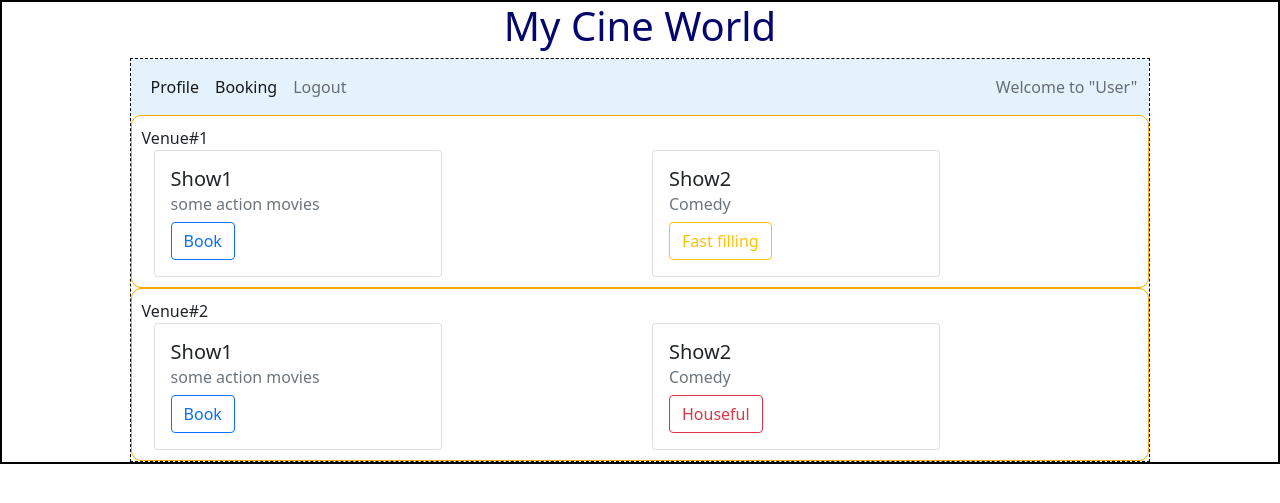
After one commit to abhay300504/my_ticketshow_app, a Python web app: template templates/user_dashboard.html in a window 1280 px wide. The commit adds this page. Shown: the top 503 px of the page. Run offline with Jinja, Linux system fonts and the light colour scheme; the template is opened without the code that fills it, so the values that code supplies are empty.

Commit message:
Last commit on 11nov

```diff
--- a/static/styles/main.css
+++ b/static/styles/main.css
@@ -22,6 +22,16 @@
     font-size : 16px;
     text-align : justify;
 }
+
+.outer_box{
+    border : 1px solid orange;
+    margin-top : 10px
+    margin : auto;
+    padding : 10px;
+    border-radius :10px;
+}
+
+
 .center{
     text-align : center;
     margin : auto;
--- /dev/null
+++ b/templates/user_dashboard.html
@@ -0,0 +1,98 @@
+<!DOCTYPE html>
+<html>
+  <head>
+    <link rel="stylesheet" href = "/static/styles/main.css">
+    <link href="https://cdn.jsdelivr.net/npm/bootstrap@5.0.2/dist/css/bootstrap.min.css" rel="stylesheet" integrity="sha384-EVSTQN3/azprG1Anm3QDgpJLIm9Nao0Yz1ztcQTwFspd3yD65VohhpuuCOmLASjC" crossorigin="anonymous">
+    <title>User Dashboard</title>
+  </head>
+  <body>
+    <div class = "my_container">
+      <div class="center"><h1>My Cine World</h1></div>
+        <div class = "my_panel">
+          <nav class="navbar navbar-expand-lg navbar-light" style="background-color: #e3f2fd;">
+            <div class="container-fluid">
+              <div class="collapse navbar-collapse" id="navbarText">
+                <ul class="navbar-nav me-auto mb-2 mb-lg-0">
+                  <li class="nav-item">
+                    <a class="nav-link active" aria-current="page" href="#">Profile</a>
+                  </li>
+                  <li class="nav-item">
+                    <a class="nav-link active" aria-current="page" href="#">Booking</a>
+                  </li>
+                  <li class="nav-item">
+                    <a class="nav-link" href="#">Logout</a>
+                  </li>
+                </ul>
+                <span class="navbar-text">
+                  Welcome to "User"
+                </span>
+              </div>
+            </div>
+          </nav>
+          <!--Venue1 started here-->
+          <div class="outer_box">
+            Venue#1
+          <div class="container">
+            <div class="row">
+              <div class="col">
+                <!--Show1 Card here-->
+                <div class="card" style="width: 18rem;">
+                  <div class="card-body">
+                    <h5 class="card-title">Show1</h5>
+                    <h6 class="card-subtitle mb-2 text-muted">some action movies</h6>
+                    <button type="button" class="btn btn-outline-primary">Book</button>
+                  </div>
+                </div>
+              <!--End of Show1-->
+              </div>
+              <div class="col">
+                <!--Show2 Card here-->
+                  <div class="card" style="width: 18rem;">
+                      <div class="card-body">
+                        <h5 class="card-title">Show2</h5>
+                        <h6 class="card-subtitle mb-2 text-muted">Comedy</h6>
+                        <button type="button" class="btn btn-outline-warning">Fast filling</button>
+                      </div>
+                    </div>
+                    <!--End of Show2-->
+                  </div>
+                </div>
+              </div>
+              <!--Venue1 is ended-->
+              <!--Venue2 started here-->
+            </div>
+            <div class="outer_box">
+              Venue#2
+            <div class="container">
+              <div class="row">
+                <div class="col">
+                  <!--Show1 Card here-->
+                  <div class="card" style="width: 18rem;">
+                    <div class="card-body">
+                      <h5 class="card-title">Show1</h5>
+                      <h6 class="card-subtitle mb-2 text-muted">some action movies</h6>
+                      <button type="button" class="btn btn-outline-primary">Book</button>
+                    </div>
+                  </div>
+                <!--End of Show1-->
+                </div>
+                <div class="col">
+                  <!--Show2 Card here-->
+                  <div class="card" style="width: 18rem;">
+                    <div class="card-body">
+                      <h5 class="card-title">Show2</h5>
+                      <h6 class="card-subtitle mb-2 text-muted">Comedy</h6>
+                      <button type="button" class="btn btn-outline-danger">Houseful</button>
+                    </div>
+                  </div>
+                <!--End of Show2-->
+                </div>
+              </div>
+            </div>
+              <!--Venue2 is ended-->
+          </div>
+        </div>
+      </div>
+    </div>
+  </body>
+</html>
```
Also changed, not shown: templates/admin_dashboard.html (+7 -10 lines).
